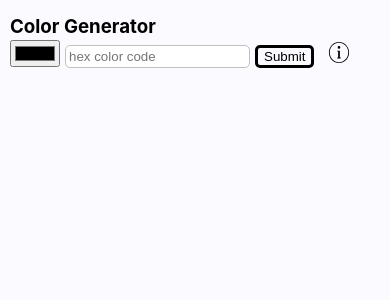
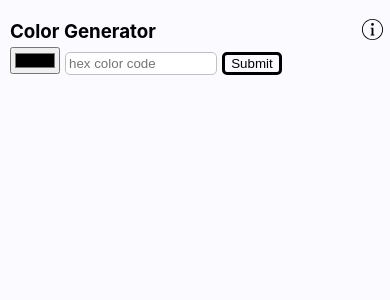
Before and after one commit to PapaBob31/Color-generator-hex, a React (Create React App) app: page / in a window 390 px wide. Shown: the top 300 px of the page. Built offline with nearby package versions, Linux system fonts and the light colour scheme.

Commit message:
fixed broken responsiveness on small screens

```diff
--- a/src/index.css
+++ b/src/index.css
@@ -21,12 +21,8 @@ header {
   flex-wrap: wrap;
 }
 
-header form {
-  margin: 0 10px 0;
-}
-
 header h3 {
-  margin: 0;
+  margin: 0 10px 0 0;
 }
 
 input {
@@ -53,6 +49,7 @@ button {
   position: relative;
   height: 2em;
   width: 2em;
+  margin-left: 10px;
 }
 
 .info-container img {
@@ -109,20 +106,31 @@ button {
     width: 100%;
   }
 
-  header h3 {
-    width: 100%;
-  }
-
-  header form {
-    margin-left: 0;
-  }
-
-  header {
-    margin-bottom: 10px;
-  }
-
   .info-container span {
     left: unset;
     right: 20%;
   }
 }
+
+@media screen and (max-width: 400px) {
+  header {
+    justify-content: space-between;
+  }
+
+  header h3 {
+    order: 1;
+  }
+
+  header form {
+    order: 3;
+  }
+
+  .info-container {
+    order: 2;
+  }
+
+  input[type="text"] {
+    width: 50%;
+  }
+
+}
```
